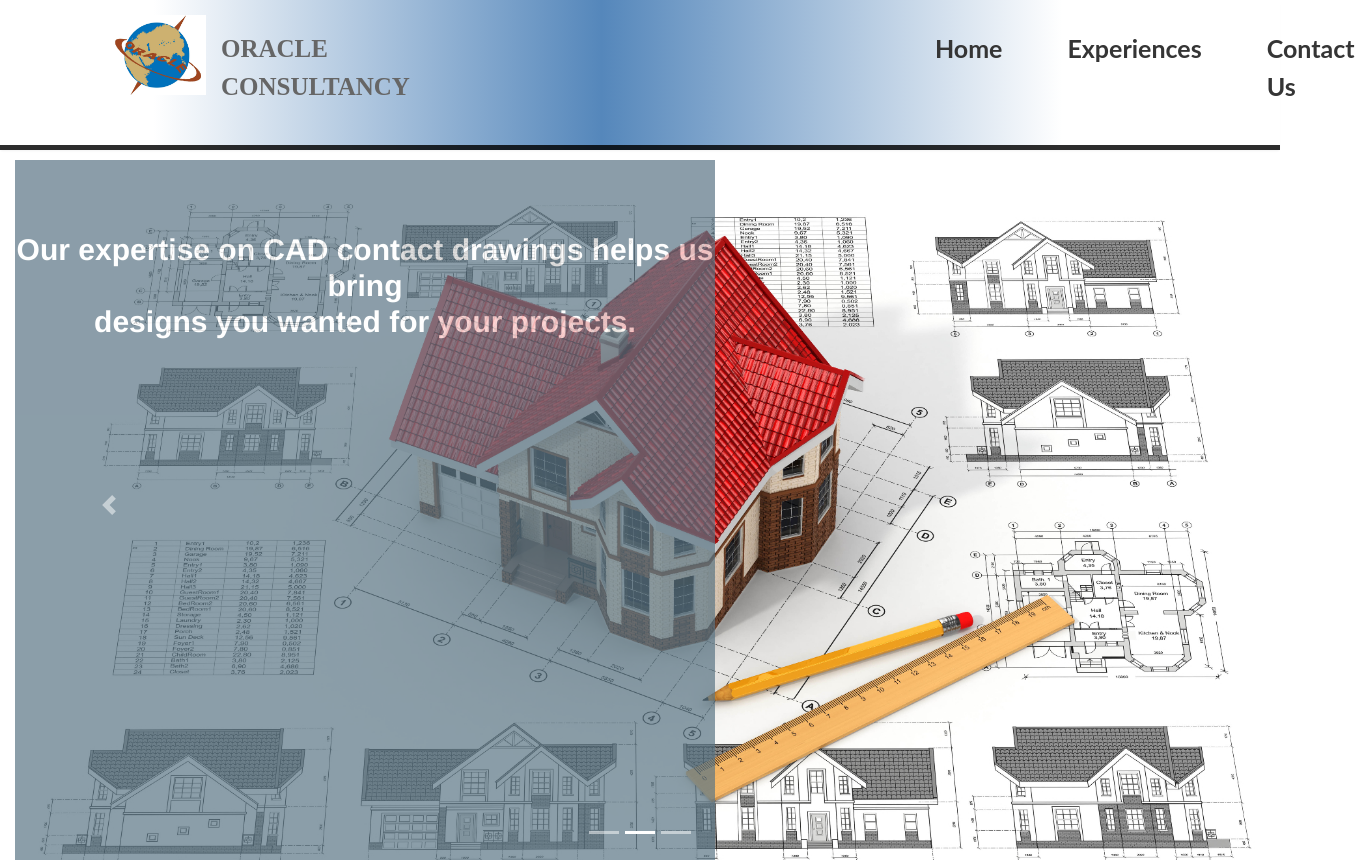
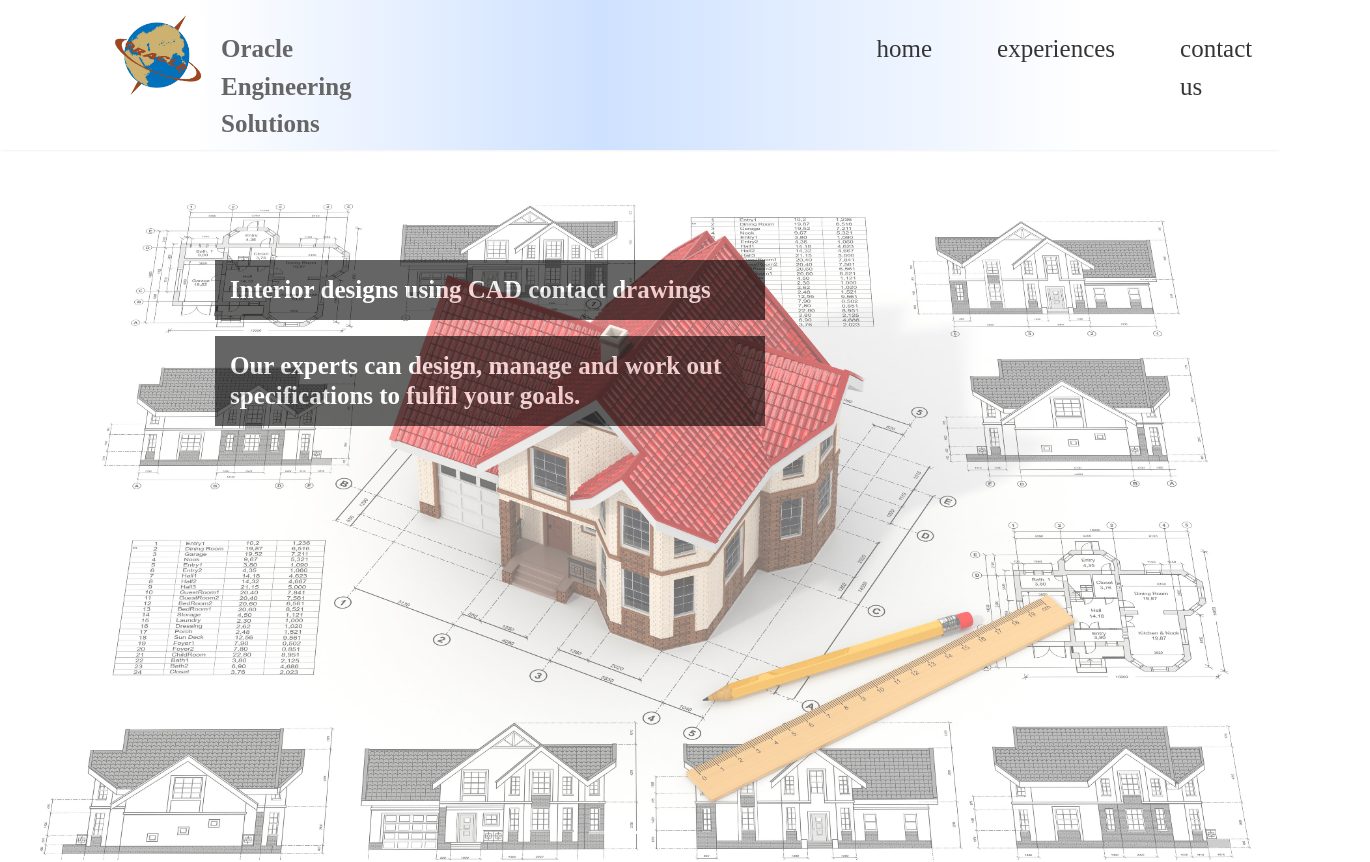
Before and after one commit to abyayabk/oracleConsultancy, a React (Create React App) app: page / in a window 1280 px wide. Shown: the top 862 px of the page, 1370 px wide, since content can reach past the window. Built offline with nearby package versions, Linux system fonts and the light colour scheme.

Commit message:
8th commit

```diff
--- a/src/Navbar.css
+++ b/src/Navbar.css
@@ -32,21 +32,20 @@ img{
 .text{
   color : rgb(53, 53, 53);
   text-Decoration: none;
-  font-family: 'Lato', sans-serif;
+  font-family: 'Times New Roman', Times, serif;
   font-size: 25px;
-  font-weight: bolder;
+  font-weight: lighter;
   padding: 15px;
   padding-left: 50px;
   }
 
   nav {
-
-  background: rgb(255,255,255);
-background: linear-gradient(90deg, rgba(255,255,255,1) 12%, rgba(85,135,187,1) 47%, rgba(255,255,255,1) 83%);
+    background: rgb(255,255,255);
+background: linear-gradient(90deg, rgba(255,255,255,1) 15%, rgba(175,206,255,0.6110819327731092) 47%, rgba(255,255,255,1) 85%);
   box-shadow: 0 2px 2px -1px rgba(0, 0, 0, 0.055);
   display: block;
   padding: 15px;
-  border-bottom:solid;
+
   border-width: 5px;
   border-color: rgba(0, 0, 0, 0.822);
   width: 100%;
--- a/src/Navbar.js
+++ b/src/Navbar.js
@@ -19,14 +19,14 @@ function Navbar()
         <Link to ="/" >
             <div className="left" >
             <img src={logo} alt='logo' />
-                <p>ORACLE CONSULTANCY</p>
+                <p>Oracle Engineering Solutions</p>
                 </div>
                 </Link>
 
             <div className="right">
-             <Link to ="/" className="text">Home</Link>
-             <Link to ="/Experiences" className="text">Experiences</Link>
-             <Link to ="/ContactUs" className="text">Contact Us</Link>
+             <Link to ="/" className="text">home</Link>
+             <Link to ="/Experiences" className="text">experiences</Link>
+             <Link to ="/ContactUs" className="text">contact us</Link>
 
 
 
--- a/src/pages/HomePage.css
+++ b/src/pages/HomePage.css
@@ -2,6 +2,36 @@
   background-color: rgb(224, 211, 211);
   margin-top: 500px;
 }
+
+h2{
+  position: absolute;
+  padding-left: 200px;
+  padding-top: 100px;
+  color:rgb(0, 0, 0);
+  font-family: 'Times New Roman', Times, serif;
+  font-weight: 2000;
+
+
+}
+
+.firstSlide{
+  margin-top: 200px;
+  background-color: rgb(0, 0, 0);
+  color: rgb(255, 255, 255);
+  height: fit-content;
+  opacity: 0.6;
+  width: 1100px;
+
+}
+
+.firstSlide1{
+  background-color: rgb(0, 0, 0);
+  color: rgb(255, 255, 255);
+  height: fit-content;
+  opacity: 0.6;
+  width: 550px
+}
+
 
 h1{
   background-color: rgb(255, 255, 255);
@@ -21,20 +51,7 @@ h1 p{
   color: aliceblue;
 }
 
-.h1variant{
 
-  background-size: cover;
-  background-color: rgb(91, 117, 133);
-  color: rgb(0, 0, 0);
-  font-family: Helvetica;
-  font-size: 30px;
-  font-weight: bolder;
-  width: 800px;
-  height: 700px;
-  position: absolute;
-  padding: 0;
-  text-align: center;
-}
 
 .h1variant1{
 
--- a/src/pages/HomePage.js
+++ b/src/pages/HomePage.js
@@ -17,10 +17,12 @@ function HomePage()
                          <div className='container-fluid' >
                          <Carousel>
                         <Carousel.Item style={{'height':"700px", width:"100%", marginTop:'10px'}} >
-                        <h1 className="h1variant" style={{position:'absolute', marginLeft:'30%', fontSize:'30px'}}>
-                       <p style={{marginTop:"250px"}}>Welcome to oracle consultancy</p>
-                       </h1>
-                         <img style={{'height':"700px", width:"50%"}}
+                        <h2 style={{position:'absolute', fontSize:'80px', zIndex:"1"}}>welcome to Oracle engineering solutions</h2>
+                        <h2 style={{position:'absolute', fontSize:'60px', zIndex:"1"}}>
+                          <p className="firstSlide">BIM services through consulting in Structural Engineering, Civil engineering, Architecture and </p>
+                          <p className="firstSlide1">Mechanical, Electrical and Plumbing solutions</p>
+                          </h2>
+                                 <img style={{'height':"100%", width:"700px",  opacity:"0.6", zIndex:"-1"}}
                          className="d-block w-100"
                         src={image4} alt="img" />
                            <Carousel.Caption >
@@ -28,9 +30,11 @@ function HomePage()
                                  </Carousel.Caption>
                                  </Carousel.Item  >
                                  <Carousel.Item style={{'height':"700px", width:"100%", marginTop:'10px'}}>
-                                 <h1 className="h1variant1" style={{position:'absolute', fontSize:'30px'}}>
-                        <br></br><br></br>Our expertise on CAD contact drawings helps us bring <br></br>designs you wanted for your projects.</h1>
-                                 <img style={{'height':"100%", width:"700px"}}
+                                 <h2 style={{position:'absolute', fontSize:'80px', zIndex:"1"}}>
+                                 <p className="firstSlide1">Interior designs using CAD contact drawings</p>
+                                 <p className="firstSlide1">Our experts can design, manage and work out specifications to fulfil your goals. </p>
+                                   </h2>
+                                 <img style={{'height':"100%", width:"700px",  opacity:"0.6", zIndex:"-1"}}
                                    className="d-block w-100"
                                     src={image3}   alt="img" />
                                        <Carousel.Caption>
@@ -38,9 +42,8 @@ function HomePage()
                                       </Carousel.Caption>
                                          </Carousel.Item>
                                          <Carousel.Item style={{'height':"700px", width:"100%", marginTop:'10px'}}>
-                                 <h1 style={{position:'absolute', marginTop:'400px', fontSize:'30px'}}>
-                        <br></br><br></br>Our expertise on CAD contact drawings helps us bring <br></br>designs you wanted for your projects.</h1>
-                                   <img style={{'height':"700px", width:"700px"}}
+                                         <h2 style={{position:'absolute', fontSize:'80px', zIndex:"1"}}>hello</h2>
+                                 <img style={{'height':"100%", width:"700px",  opacity:"0.7", zIndex:"-1"}}
                                         className="d-block w-100"
                                          src={image5}  alt="img" />
                                         <Carousel.Caption>
@@ -113,6 +116,9 @@ function HomePage()
 export default HomePage;
 
 //d-block w-100
+/*<h1 className="h1variant" style={{position:'absolute', marginLeft:'30%', fontSize:'30px'}}>
+                       <p style={{marginTop:"250px"}}>Welcome to oracle consultancy</p>
+                       </h1>*/
 /*class="bg_image"
 style={{
 
```
